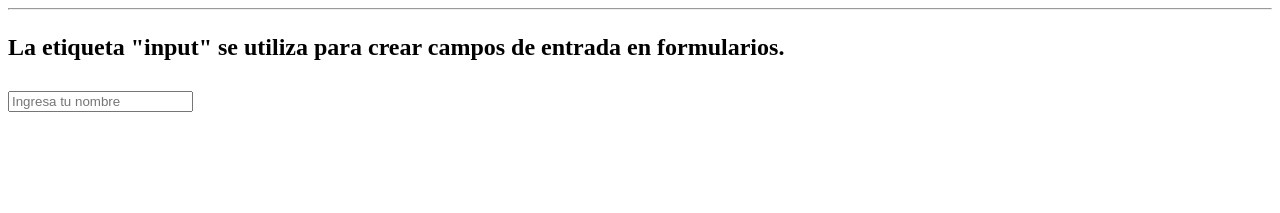
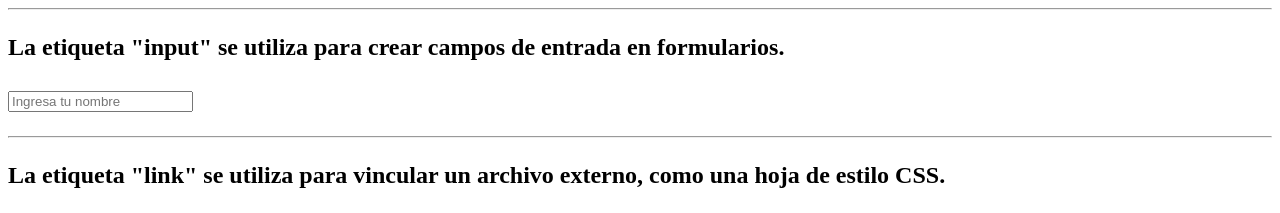
Before and after one commit to NicolasAaron1998/tara-1.2, a plain HTML site: page index.html in a window 1280 px wide. Shown: the part 883-1096 px from the top of the page. Before the commit the page ends 1019 px from the top, so only its background shows below. Drawn offline with Linux system fonts and the light colour scheme.

Commit message:
etiqueta link

```diff
--- a/index.html
+++ b/index.html
@@ -27,5 +27,10 @@
         <p>La etiqueta "input" se utiliza para crear campos de entrada en formularios.<p>
         <input type="text" placeholder="Ingresa tu nombre">
     </h2>
+    <hr>
+    <h2>
+        <p>La etiqueta "link" se utiliza para vincular un archivo externo, como una hoja de estilo CSS.<p>
+        <link rel="stylesheet" href="styles.css">
+    </h2>
 </body>
 </html>
```
